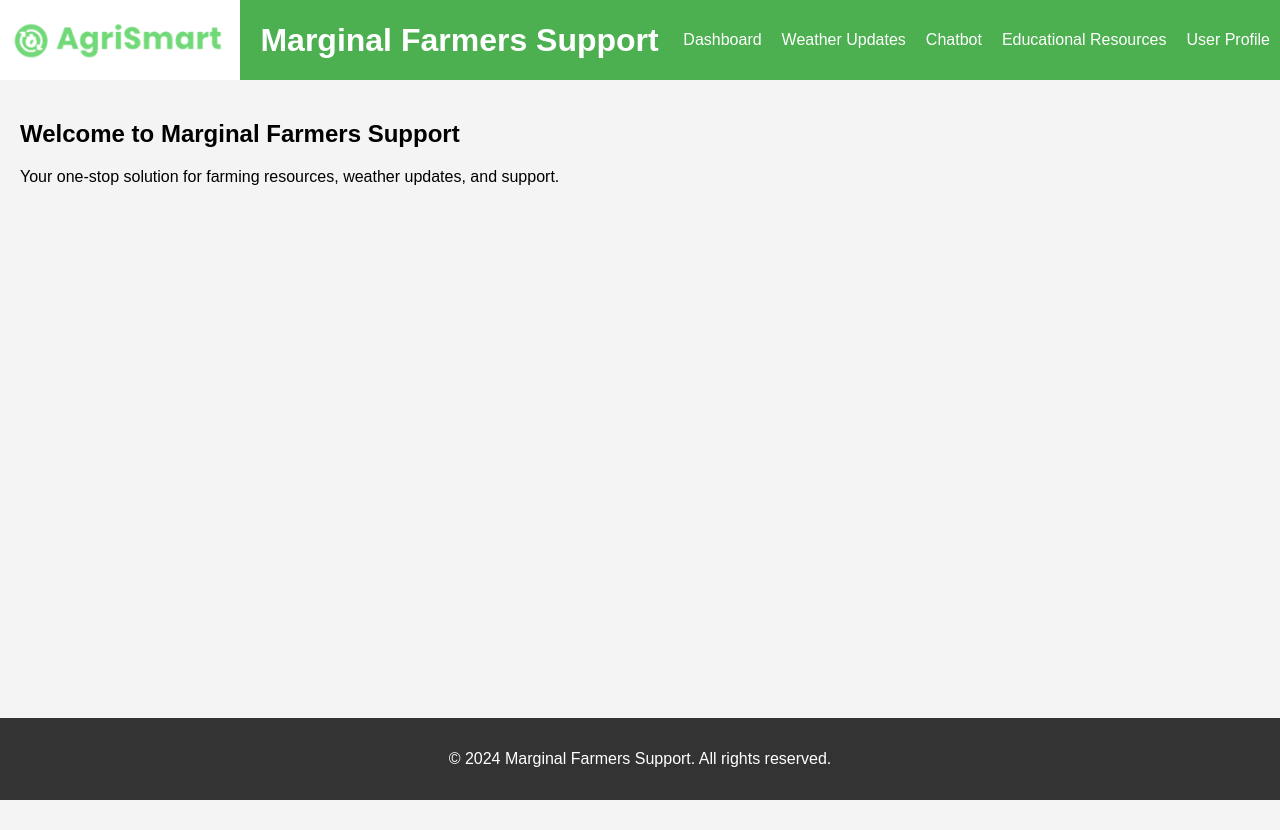
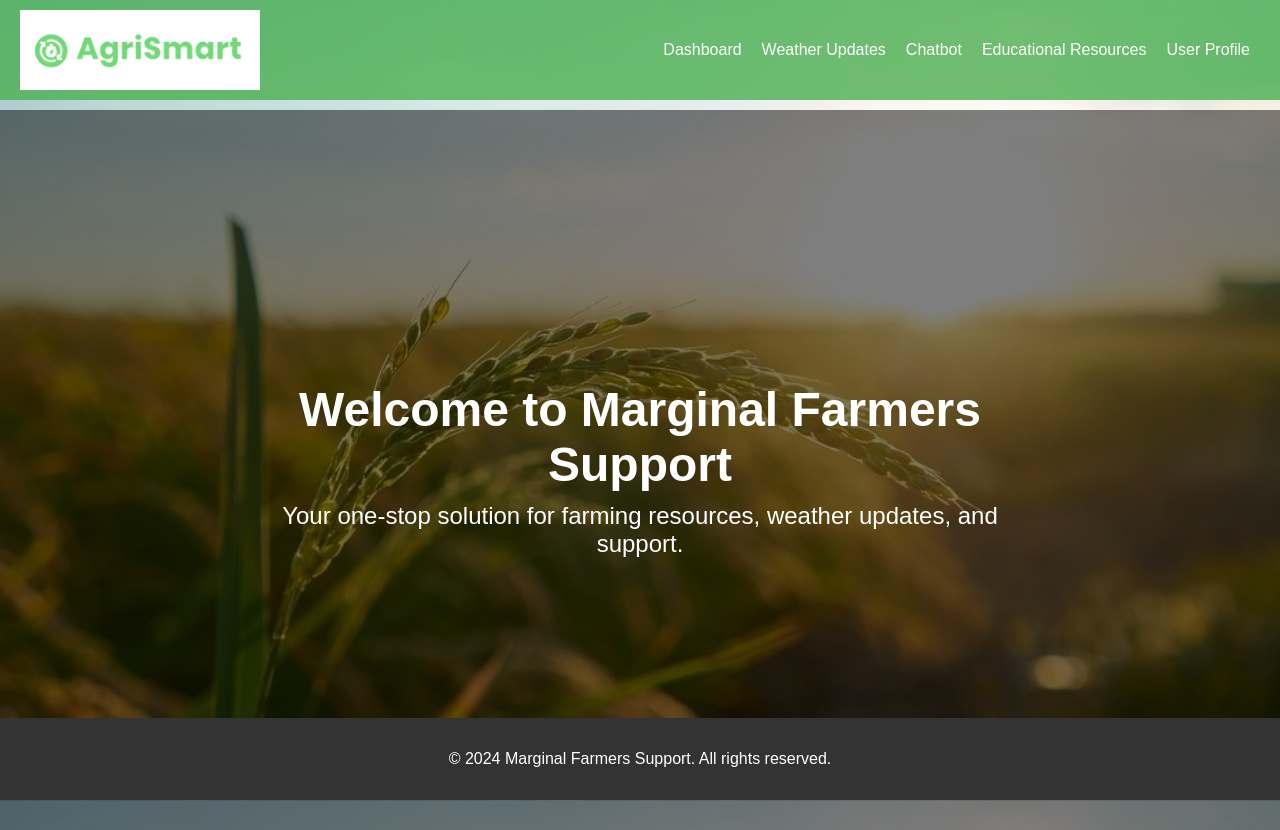
Before and after one commit to kd-456/Green-Innovators-, a website: page public/html/index.html in a window 1280 px wide. Before the commit the page ends 800 px from the top, so only its background shows below. Drawn offline with Linux system fonts and the light colour scheme.

Commit message:
weather updated

```diff
--- /dev/null
+++ b/public/css/index.css
@@ -0,0 +1,99 @@
+/* Apply background image to the whole page */
+html, body {
+    height: 100%;
+    margin: 0;
+    padding: 0;
+    font-family: Arial, sans-serif;
+    background: url('../assets/img/1.png') no-repeat center center fixed;
+    background-size: cover;
+}
+
+/* Ensure header styles are kept */
+header {
+     background-color: rgba(76, 175, 80, 0.8); /* Semi-transparent green background */
+    color: white;
+    display: flex;
+    align-items: center;
+    justify-content: space-between;
+    padding: 10px 20px;
+}
+
+.header-content {
+    display: flex;
+    align-items: center;
+    width: 100%;
+}
+
+.logo {
+    height: 80px;
+    margin-right: 20px;
+}
+
+header h1 {
+    flex-grow: 1;
+    margin: 0;
+}
+
+nav {
+    margin-left: auto;
+}
+
+nav ul {
+    list-style: none;
+    padding: 0;
+    margin: 0;
+    display: flex;
+}
+
+nav ul li {
+    margin: 0 10px;
+}
+
+nav ul li a {
+    color: white;
+    text-decoration: none;
+}
+
+/* Centering the main content */
+main {
+    display: flex;
+    justify-content: center;
+    align-items: center;
+    min-height: calc(100vh - 120px); /* Adjust based on header and footer height */
+    padding: 20px;
+    text-align: center;
+    background: rgba(0, 0, 0, 0.5); /* Semi-transparent background for readability */
+    margin-top: 10px; /* Adjust if needed */
+}
+
+/* Styles for the welcome text container */
+.welcome-container {
+    /* background: rgba(248, 247, 247, 0.6); */
+     /* Semi-transparent background for text */
+    color: white;
+    border-radius: 10px;
+    padding: 30px;
+    max-width: 800px;
+    width: 100%;
+}
+
+.welcome-container h1 {
+    font-size: 3em;
+    margin: 0;
+}
+
+.welcome-container p {
+    font-size: 1.5em;
+    margin: 10px 0 0;
+}
+
+/* Footer styles */
+footer {
+    background-color: #333;
+    color: white;
+    text-align: center;
+    padding: 1em 0;
+    position: fixed;
+    width: 100%;
+    bottom: 0;
+}
--- a/public/css/weather-updates.css
+++ b/public/css/weather-updates.css
@@ -30,7 +30,7 @@
 
 /* Specific styles for the weather updates page */
 
-.weather-container {
+/* .weather-container {
     display: flex;
     flex-direction: column;
     align-items: center;
@@ -55,4 +55,214 @@
 
 .weather-info p {
     font-size: 18px;
+} */
+
+
+body {
+    font-family: Arial, sans-serif;
+    margin: 0;
+    padding: 0;
+    background: url('../assets/img/image.png') no-repeat center center fixed;
+    background-size: cover;
 }
+
+/* header {
+    background-color: rgba(76, 175, 80, 0.8);
+    color: white;
+    display: flex;
+    align-items: center;
+    justify-content: space-between;
+    padding: 10px 20px;
+} */
+
+/* .header-content {
+    display: flex;
+    align-items: center;
+    width: 100%;
+} */
+
+/* .logo {
+    height: 80px;
+    margin-right: 20px;
+} */
+
+/* header h1 {
+    flex-grow: 1;
+    margin: 0;
+} */
+
+/* nav {
+    margin-left: auto;
+}
+
+nav ul {
+    list-style: none;
+    padding: 0;
+    margin: 0;
+    display: flex;
+}
+
+nav ul li {
+    margin: 0 10px;
+}
+
+nav ul li a {
+    color: white;
+    text-decoration: none;
+} */
+
+main {
+    padding: 20px;
+    /* background-color: #ffffff; */
+    color: white;
+     /* Solid white background for content */
+    border-radius: 8px;
+    margin: 20px auto;
+    max-width: 800px;
+}
+
+h2 {
+    margin-top: 0;
+}
+
+.weather-container {
+    display: flex;
+    flex-direction: column;
+    align-items: center;
+    padding: 20px;
+}
+
+.weather-info {
+    background-color: rgba(76, 175, 80, 0.8);
+    border: 1px solid #02a00a;
+    border-radius: 5px;
+    padding: 20px;
+    text-align: center;
+    width: 80%;
+    max-width: 600px;
+    margin-bottom: 20px;
+}
+
+.weather-info h3 {
+    margin: 0;
+    font-size: 24px;
+}
+
+.weather-info p {
+    font-size: 18px;
+}
+
+/* footer {
+    background-color: rgba(51, 51, 51, 0.8);
+    text-align: center;
+    padding: 1em 0;
+    position: fixed;
+    width: 100%;
+    bottom: 0;
+} */
+
+
+
+/* body {
+    font-family: Arial, sans-serif;
+    margin: 0;
+    padding: 0;
+    background: url('../assets/img/image.png') no-repeat center center fixed;
+    background-size: cover;
+}
+
+header {
+    background-color: rgba(76, 175, 80, 0.8);
+    color: white;
+   display: flex;
+   align-items: center;
+   justify-content: space-between;
+   padding: 10px 20px;
+}
+
+.header-content {
+   display: flex;
+   align-items: center;
+   width: 100%;
+}
+
+.logo {
+   height: 80px;
+   margin-right: 20px;
+}
+
+header h1 {
+   flex-grow: 1;
+   margin: 0;
+}
+
+nav {
+   margin-left: auto;
+}
+
+nav ul {
+   list-style: none;
+   padding: 0;
+   margin: 0;
+   display: flex;
+}
+
+nav ul li {
+   margin: 0 10px;
+}
+
+nav ul li a {
+   color: white;
+   text-decoration: none;
+}
+
+main {
+    padding: 20px;
+    background-color: #ffffff;
+    color: white;
+
+    margin: 20px auto;
+    max-width: 800px;
+}
+
+h2 {
+    margin-top: 0;
+}
+
+.weather-container {
+    display: flex;
+    flex-direction: column;
+    align-items: center;
+    padding: 20px;
+}
+
+.weather-info {
+
+    background-color: rgba(76, 175, 80, 0.8);
+    border: 1px solid #00c10a;
+    border-radius: 5px;
+    padding: 20px;
+    text-align: center;
+    width: 80%;
+    max-width: 600px;
+    margin-bottom: 20px;
+}
+
+.weather-info h3 {
+    margin: 0;
+    font-size: 24px;
+}
+
+.weather-info p {
+    font-size: 18px;
+}
+
+/* footer {
+    background-color: rgba(51, 51, 51, 0.8); /* Semi-transparent dark background */
+    /* color: white;
+    text-align: center;
+    padding: 1em 0;
+    position: fixed;
+    width: 100%;
+    bottom: 0;
+}  */
--- a/public/html/index.html
+++ b/public/html/index.html
@@ -4,16 +4,15 @@
 <head>
     <meta charset="UTF-8">
     <meta name="viewport" content="width=device-width, initial-scale=1.0">
-    <title>Marginal Farmers Support</title>
+    <title>Dashboard - Marginal Farmers Support</title>
     <link rel="stylesheet" href="../css/styles.css">
+    <link rel="stylesheet" href="../css/index.css">
 </head>
 
 <body>
     <header>
         <div class="header-content">
-            <img src="..\assets\img\logo.png" alt="Logo" class="logo">
-            <!-- Add the path to your logo image -->
-            <h1>Marginal Farmers Support</h1>
+            <img src="../assets/img/logo.png" alt="Logo" class="logo">
             <nav>
                 <ul>
                     <li><a href="/html/dashboard.html">Dashboard</a></li>
@@ -26,12 +25,15 @@
         </div>
     </header>
     <main>
-        <h2>Welcome to Marginal Farmers Support</h2>
-        <p>Your one-stop solution for farming resources, weather updates, and support.</p>
+        <div class="welcome-container">
+            <h1>Welcome to Marginal Farmers Support</h1>
+            <p>Your one-stop solution for farming resources, weather updates, and support.</p>
+        </div>
     </main>
     <footer>
         <p>&copy; 2024 Marginal Farmers Support. All rights reserved.</p>
     </footer>
+    <script src="../js/dashboard.js"></script>
 </body>
 
 </html>
```
Also changed, not shown: public/css/dashboard.css (+81 -1 lines), public/html/dashboard.html (+1 -1 lines), public/html/weather-updates.html (+1 -1 lines), public/assets/img/1.png (added), public/assets/img/image.png (added).
